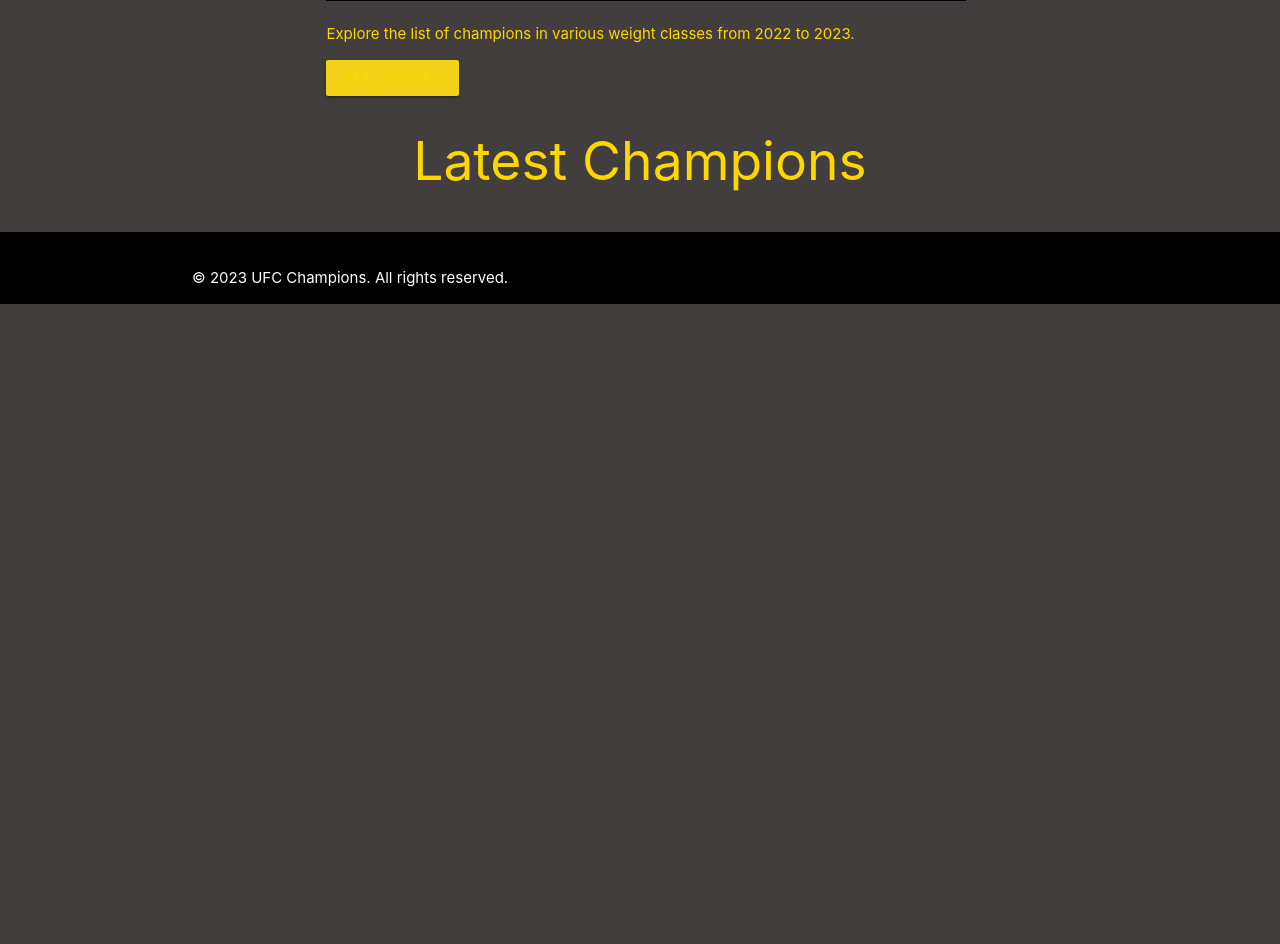
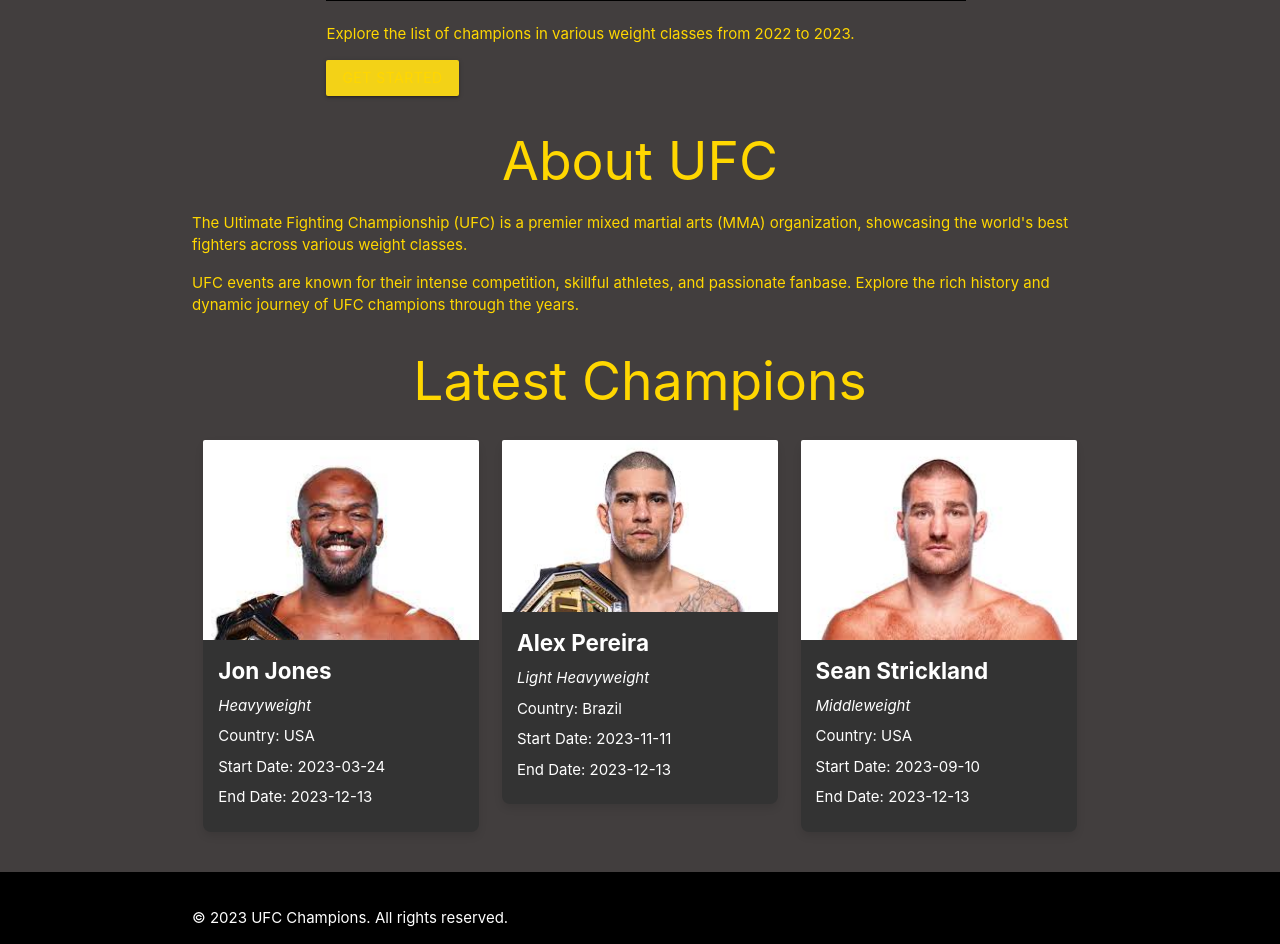
Before and after one commit to Deesingh92/MSP-3-UFC-Champions, a Flask app: page / in a window 1280 px wide. Shown: the part 818-1762 px from the top of the page. Before the commit the page ends 1122 px from the top, so only its background shows below. Run offline with Flask 2, Linux system fonts and the light colour scheme.

Commit message:
content added to home page

```diff
--- a/ufc/routes.py
+++ b/ufc/routes.py
@@ -16,7 +16,7 @@ champions = [
 
 @app.route("/")
 def home():
-    return render_template("base.html")
+    return render_template("base.html", champions=champions)
 
 @app.route('/fighters', methods=['GET', 'POST'])
 def fighters():
--- a/ufc/static/css/style.css
+++ b/ufc/static/css/style.css
@@ -144,8 +144,66 @@ a:hover {
     transition: transform 0.3s ease-in-out;
 }
 
+.latest-champions {
+    margin-top: 30px;
+}
+
+.latest-champions .card {
+    background-color: #333;
+    /* Dark background color */
+    color: #fff;
+    /* Text color */
+    border-radius: 8px;
+    /* Rounded corners */
+    box-shadow: 0 4px 8px rgba(0, 0, 0, 0.1);
+    /* Shadow for a subtle lift */
+    transition: background-color 0.3s ease;
+    /* Smooth transition for background color */
+    margin-bottom: 20px;
+    /* Adjust spacing as needed */
+}
+
+.latest-champions .card:hover {
+    background-color: #555;
+    /* Darker background color on hover */
+}
+
+.latest-champions .card .card-image {
+    position: relative;
+    overflow: hidden;
+    max-height: 200px; /* Set a maximum height for the card images */
+}
+
+.latest-champions .card .card-image img {
+    width: 100%;
+    height: 100%; /* Ensure the image covers the entire height of the card image container */
+    object-fit: cover; /* Maintain aspect ratio and cover the container */
+    transition: transform 0.3s ease-in-out;
+}
+
+.latest-champions .card .card-content {
+    padding: 15px;
+}
+
+.latest-champions .card .card-title {
+    font-size: 1.5rem;
+    font-weight: bold;
+}
+
+.latest-champions .card p {
+    margin-bottom: 8px;
+    /* Adjust spacing between paragraphs */
+}
 
 /* Responsive styling for smaller screens */
+@media (max-width: 600px) {
+    .latest-champions .card .card-image {
+        max-height: 150px;
+        /* Adjust the maximum height for smaller screens */
+    }
+}
+
+
 @media (max-width: 600px) {
     .main-image {
         max-height: 300px;
--- a/ufc/templates/base.html
+++ b/ufc/templates/base.html
@@ -13,8 +13,6 @@
 
     <!-- Custom Stylesheets -->
     <link rel="stylesheet" href="{{ url_for('static', filename='css/style.css') }}">
-
-
 </head>
 
 <body>
@@ -39,6 +37,7 @@
 
     <!-- Main Content -->
     <main class="container">
+
         <!-- Hero Section -->
         {% block hero_image %}
         <div class="container">
@@ -47,13 +46,27 @@
             <p>Explore the list of champions in various weight classes from 2022 to 2023.</p>
             <a href="{{ url_for('fighters') }}" class="waves-effect waves-light btn cta-button">Get Started</a>
         </div>
+
+
+        <!-- About UFC Section -->
+        <section id="about-ufc">
+            <h2 class="center-align">About UFC</h2>
+            <p>
+                The Ultimate Fighting Championship (UFC) is a premier mixed martial arts (MMA) organization,
+                showcasing the world's best fighters across various weight classes.
+            </p>
+            <p>
+                UFC events are known for their intense competition, skillful athletes, and passionate fanbase.
+                Explore the rich history and dynamic journey of UFC champions through the years.
+            </p>
+        </section>
         {% endblock %}
 
         <!-- Additional Content Section -->
         {% block content %}
-            <div class="row">
+            <div class="row latest-champions">
                 <h2 class="center-align">Latest Champions</h2>
-                {% for champion in champions %}
+                {% for champion in champions[:3] %}
                     <div class="col s12 m6 l4">
                         <div class="card dark-card">
                             <div class="card-image">
```
Also changed, not shown: ufc/templates/add_champion.html (+7 -3 lines). Lines whose indentation alone changed are shown as unchanged.
